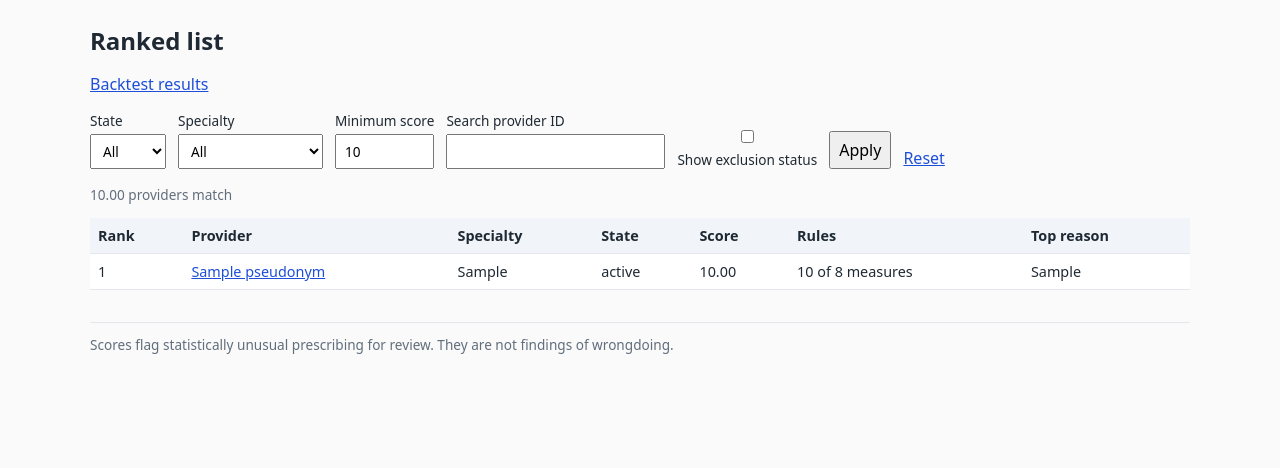
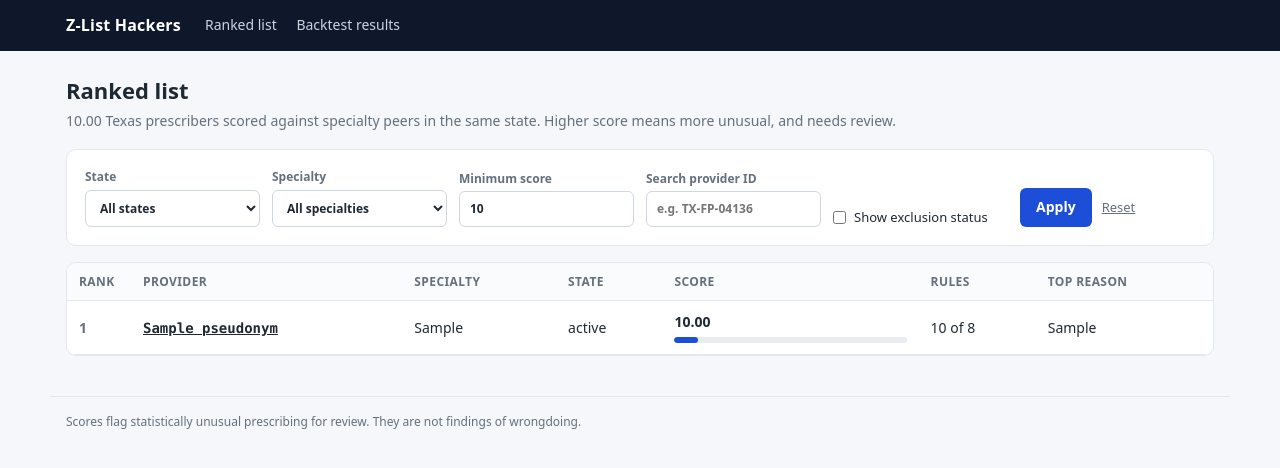
Before and after one commit to Zafeer-R/z-list-hackers, a Flask app: template app/templates/index.html in a window 1280 px wide. Shown: the top 468 px of the page. Run offline with Flask 3, Linux system fonts and the light colour scheme; the template is opened without the code that fills it: most values are stand-ins (such as "Sample title", 1, 10 or a date in 2020); parts of the project's set-up code (start-up, migrations or seed data) failed here and were passed over.

Commit message:
Redesign the dashboard layout and styling
Adds a header with navigation, card-based filters and provider view, score bars
in the ranked list, and clearer stats and measure legends. No data or scoring
logic changed.

Co-Authored-By: Claude Haiku 5.5 <noreply@anthropic.com>

```diff
--- a/app/templates/base.html
+++ b/app/templates/base.html
@@ -5,44 +5,92 @@
   <meta name="viewport" content="width=device-width, initial-scale=1">
   <title>Z-List Hackers: Prescribing Review</title>
   <style>
-    body { font-family: system-ui, sans-serif; margin: 0; padding: 24px 16px; color: #1f2933; background: #fafafa; }
-    main { max-width: 1100px; margin: 0 auto; }
-    h1 { font-size: 1.5rem; margin: 0 0 16px; }
-    h2 { font-size: 1.1rem; margin: 24px 0 8px; }
-    a { color: #1d4ed8; }
-    form.filters { display: flex; flex-wrap: wrap; gap: 12px; align-items: flex-end; margin-bottom: 16px; }
-    form.filters label { display: flex; flex-direction: column; font-size: 0.85rem; gap: 4px; }
-    input, select, button { font: inherit; padding: 6px 8px; }
-    table { width: 100%; border-collapse: collapse; background: #fff; }
-    th, td { text-align: left; padding: 8px; border-bottom: 1px solid #e4e7eb; font-size: 0.9rem; vertical-align: top; }
-    th { background: #f1f5f9; }
-    .muted { color: #616e7c; font-size: 0.85rem; }
-    .card { background: #fff; border: 1px solid #e4e7eb; border-radius: 8px; padding: 16px; margin-bottom: 16px; }
-    .stats { display: flex; flex-wrap: wrap; gap: 16px; }
-    .stat { min-width: 140px; }
-    .stat .val { font-size: 1.6rem; font-weight: 600; }
-    ol.reasons li { margin-bottom: 6px; }
-    .bar-row { display: grid; grid-template-columns: 240px 1fr 220px; gap: 12px; align-items: center; margin-bottom: 8px; font-size: 0.88rem; }
-    .track { position: relative; height: 14px; background: #e4e7eb; border-radius: 4px; }
-    .fill { position: absolute; left: 0; top: 0; bottom: 0; background: #3b82f6; border-radius: 4px; }
-    .fill.flagged { background: #dc6803; }
-    .threshold { position: absolute; top: -4px; bottom: -4px; width: 2px; left: 90%; background: #111827; }
-    footer { margin-top: 32px; padding-top: 12px; border-top: 1px solid #e4e7eb; color: #616e7c; font-size: 0.85rem; }
-    @media (max-width: 720px) {
-      .bar-row { grid-template-columns: 1fr; }
-      table, thead, tbody, tr, th, td { display: block; }
+    :root {
+      --bg: #f5f7fa; --card: #ffffff; --ink: #1f2933; --muted: #64707d; --line: #e3e8ee;
+      --accent: #1d4ed8; --accent-soft: #eaf1ff; --flag: #c2410c; --flag-soft: #fff1e8; --track: #e9edf2;
+    }
+    * { box-sizing: border-box; }
+    body { margin: 0; background: var(--bg); color: var(--ink); font: 14px/1.45 system-ui, -apple-system, "Segoe UI", sans-serif; }
+    header.top { background: #0f172a; color: #fff; }
+    header.top .inner { max-width: 1180px; margin: 0 auto; padding: 14px 16px; display: flex; align-items: center; gap: 24px; flex-wrap: wrap; }
+    header.top .brand { font-weight: 600; font-size: 16px; letter-spacing: 0.2px; }
+    header.top nav a { color: #cbd5e1; text-decoration: none; margin-right: 16px; padding: 4px 0; border-bottom: 2px solid transparent; }
+    header.top nav a:hover, header.top nav a.active { color: #fff; border-bottom-color: #60a5fa; }
+    main { max-width: 1180px; margin: 0 auto; padding: 24px 16px 8px; }
+    h1 { font-size: 22px; margin: 0 0 4px; }
+    h2 { font-size: 15px; margin: 0 0 12px; }
+    .sub { color: var(--muted); margin: 0 0 18px; }
+    a { color: var(--accent); }
+    .card { background: var(--card); border: 1px solid var(--line); border-radius: 10px; padding: 18px; margin-bottom: 16px; }
+    .muted { color: var(--muted); font-size: 13px; }
+    .filters { display: grid; grid-template-columns: repeat(auto-fit, minmax(170px, 1fr)); gap: 12px; align-items: end; }
+    .filters label { display: flex; flex-direction: column; gap: 4px; font-size: 12px; color: var(--muted); font-weight: 600; }
+    .filters .check { flex-direction: row; align-items: center; gap: 8px; font-size: 13px; color: var(--ink); font-weight: 500; white-space: nowrap; }
+    .filters .check input { width: auto; margin: 0; }
+    input, select { font: inherit; padding: 8px 10px; border: 1px solid #cfd7e0; border-radius: 6px; background: #fff; color: var(--ink); width: 100%; }
+    .actions { display: flex; gap: 10px; align-items: center; }
+    button { font: inherit; font-weight: 600; background: var(--accent); color: #fff; border: 0; border-radius: 6px; padding: 9px 16px; cursor: pointer; }
+    button:hover { background: #1e40af; }
+    .reset { color: var(--muted); font-size: 13px; }
+    .table-wrap { overflow-x: auto; }
+    table { width: 100%; border-collapse: separate; border-spacing: 0; }
+    th { text-align: left; font-size: 12px; text-transform: uppercase; letter-spacing: 0.4px; color: var(--muted); font-weight: 600; padding: 10px 12px; border-bottom: 1px solid var(--line); background: #fafbfc; }
+    td { padding: 11px 12px; border-bottom: 1px solid var(--line); vertical-align: middle; }
+    tr.clickable { cursor: pointer; }
+    tr.clickable:hover td { background: var(--accent-soft); }
+    .rank { font-weight: 600; color: var(--muted); width: 64px; }
+    .pseudo { font-family: ui-monospace, Consolas, monospace; font-weight: 600; color: var(--ink); }
+    .score { min-width: 150px; }
+    .score .num { font-weight: 600; font-variant-numeric: tabular-nums; }
+    .bar { height: 6px; background: var(--track); border-radius: 3px; margin-top: 5px; overflow: hidden; }
+    .bar > span { display: block; height: 100%; background: var(--accent); border-radius: 3px; }
+    .measures { font-variant-numeric: tabular-nums; white-space: nowrap; }
+    .reason { color: var(--ink); }
+    .pill { display: inline-block; font-size: 12px; font-weight: 600; padding: 2px 8px; border-radius: 999px; background: var(--track); color: var(--muted); }
+    .pill.yes { background: var(--flag-soft); color: var(--flag); }
+    .stats { display: grid; grid-template-columns: repeat(auto-fit, minmax(190px, 1fr)); gap: 14px; }
+    .stat { background: var(--card); border: 1px solid var(--line); border-radius: 10px; padding: 16px; }
+    .stat .label { font-size: 12px; color: var(--muted); text-transform: uppercase; letter-spacing: 0.4px; font-weight: 600; }
+    .stat .val { font-size: 28px; font-weight: 700; margin-top: 4px; font-variant-numeric: tabular-nums; }
+    .stat .note { font-size: 12px; color: var(--muted); margin-top: 2px; }
+    .reasons { margin: 0; padding: 0; list-style: none; }
+    .reasons li { padding: 10px 0; border-bottom: 1px solid var(--line); display: flex; justify-content: space-between; gap: 16px; }
+    .reasons li:last-child { border-bottom: 0; }
+    .reasons .pct { font-weight: 600; color: var(--flag); white-space: nowrap; }
+    .notice { background: var(--accent-soft); border: 1px solid #c7d7fe; border-radius: 8px; padding: 12px 14px; margin-bottom: 16px; }
+    .flagnote { background: var(--flag-soft); border: 1px solid #fed7bb; border-radius: 8px; padding: 12px 14px; margin-bottom: 16px; color: #7c2d12; }
+    .bars .row { display: grid; grid-template-columns: 250px 1fr 230px; gap: 14px; align-items: center; padding: 7px 0; font-size: 13px; }
+    .track { position: relative; height: 10px; background: var(--track); border-radius: 5px; }
+    .fill { position: absolute; left: 0; top: 0; bottom: 0; background: #60a5fa; border-radius: 5px; }
+    .fill.flagged { background: var(--flag); }
+    .threshold { position: absolute; top: -4px; bottom: -4px; width: 2px; left: 90%; background: #0f172a; }
+    .vals { color: var(--muted); font-variant-numeric: tabular-nums; }
+    .legend { display: flex; gap: 16px; font-size: 12px; color: var(--muted); margin-bottom: 8px; flex-wrap: wrap; }
+    .legend i { display: inline-block; width: 10px; height: 10px; border-radius: 2px; margin-right: 6px; vertical-align: -1px; }
+    footer { max-width: 1180px; margin: 16px auto 0; padding: 16px; border-top: 1px solid var(--line); color: var(--muted); font-size: 12px; }
+    @media (max-width: 760px) {
+      .bars .row { grid-template-columns: 1fr; gap: 4px; }
       thead { display: none; }
-      td { border-bottom: none; padding: 4px 8px; }
-      tr { border-bottom: 1px solid #e4e7eb; padding: 6px 0; }
+      table, tbody, tr, td { display: block; width: 100%; }
+      td { border-bottom: 0; padding: 4px 0; }
+      tr { border-bottom: 1px solid var(--line); padding: 10px 6px; }
+      td.rank { width: auto; }
     }
-    tr.clickable { cursor: pointer; }
-    tr.clickable:hover td { background: #eef4ff; }
   </style>
 </head>
 <body>
+<header class="top">
+  <div class="inner">
+    <div class="brand">Z-List Hackers</div>
+    <nav>
+      <a href="/" class="{{ 'active' if request.path == '/' or request.path.startswith('/provider') }}">Ranked list</a>
+      <a href="/results" class="{{ 'active' if request.path == '/results' }}">Backtest results</a>
+    </nav>
+  </div>
+</header>
 <main>
   {% block content %}{% endblock %}
-  <footer>{{ footer }}</footer>
 </main>
+<footer>{{ footer }}</footer>
 </body>
 </html>
--- a/app/templates/index.html
+++ b/app/templates/index.html
@@ -1,18 +1,19 @@
 {% extends "base.html" %}
 {% block content %}
 <h1>Ranked list</h1>
-<p><a href="/results">Backtest results</a></p>
+<p class="sub">{{ total | fmt }} Texas prescribers scored against specialty peers in the same state. Higher score means more unusual, and needs review.</p>
 
+<div class="card">
   <form class="filters" method="get" action="/">
     <label>State
       <select name="state">
-      <option value="">All</option>
+        <option value="">All states</option>
         {% for s in states %}<option value="{{ s }}" {% if s == state %}selected{% endif %}>{{ s }}</option>{% endfor %}
       </select>
     </label>
     <label>Specialty
       <select name="specialty">
-      <option value="">All</option>
+        <option value="">All specialties</option>
         {% for s in specialties %}<option value="{{ s }}" {% if s == specialty %}selected{% endif %}>{{ s }}</option>{% endfor %}
       </select>
     </label>
@@ -20,15 +21,17 @@
       <input type="number" name="min_score" min="0" max="100" step="1" value="{{ min_score or '' }}">
     </label>
     <label>Search provider ID
-    <input type="text" name="q" value="{{ q }}" maxlength="12">
+      <input type="text" name="q" value="{{ q }}" maxlength="12" placeholder="e.g. TX-FP-04136">
     </label>
-  <label><input type="checkbox" name="show_exclusion" value="1" {% if show %}checked{% endif %}> Show exclusion status</label>
+    <label class="check"><input type="checkbox" name="show_exclusion" value="1" {% if show %}checked{% endif %}> Show exclusion status</label>
+    <div class="actions">
       <button type="submit">Apply</button>
-  <a href="/">Reset</a>
+      <a class="reset" href="/">Reset</a>
+    </div>
   </form>
+</div>
 
-<p class="muted">{{ total | fmt }} providers match{% if total > max_rows %}. Showing the first {{ max_rows }} by rank.{% endif %}</p>
-
+<div class="card table-wrap" style="padding:0">
   <table>
     <thead>
       <tr>
@@ -40,18 +43,23 @@
     <tbody>
       {% for r in rows %}
       <tr class="clickable" onclick="location.href='/provider/{{ r.combined_rank }}{{ query_suffix }}'">
-      <td>{{ r.combined_rank }}</td>
-      <td><a href="/provider/{{ r.combined_rank }}{{ query_suffix }}">{{ r.pseudonym }}</a></td>
+        <td class="rank">{{ r.combined_rank }}</td>
+        <td><a class="pseudo" href="/provider/{{ r.combined_rank }}{{ query_suffix }}" onclick="event.stopPropagation()">{{ r.pseudonym }}</a></td>
         <td>{{ r.Prscrbr_Type }}</td>
         <td>{{ r.Prscrbr_State_Abrvtn }}</td>
-      <td>{{ "%.2f" | format(r.combined_score) }}</td>
-      <td>{{ r.rules_score }} of 8 measures</td>
-      <td>{{ r.reason_1 }}</td>
-      {% if show %}<td>{{ r.excluded_later }}</td>{% endif %}
+        <td class="score">
+          <span class="num">{{ "%.2f" | format(r.combined_score) }}</span>
+          <div class="bar"><span style="width: {{ r.combined_score }}%"></span></div>
+        </td>
+        <td class="measures">{{ r.rules_score }} of 8</td>
+        <td class="reason">{{ r.reason_1 }}</td>
+        {% if show %}<td><span class="pill {{ 'yes' if r.excluded_later == 'Yes' }}">{{ r.excluded_later }}</span></td>{% endif %}
       </tr>
       {% else %}
-    <tr><td colspan="{{ 8 if show else 7 }}">No providers match these filters.</td></tr>
+      <tr><td colspan="{{ 8 if show else 7 }}" class="muted">No providers match these filters.</td></tr>
       {% endfor %}
     </tbody>
   </table>
+</div>
+{% if total > max_rows %}<p class="muted">Showing the first {{ max_rows }} of {{ total | fmt }} by rank. Narrow the filters to see more.</p>{% endif %}
 {% endblock %}
```
Also changed, not shown: app/templates/provider.html (+37 -22 lines), app/templates/results.html (+12 -4 lines). Lines whose indentation alone changed are shown as unchanged.
